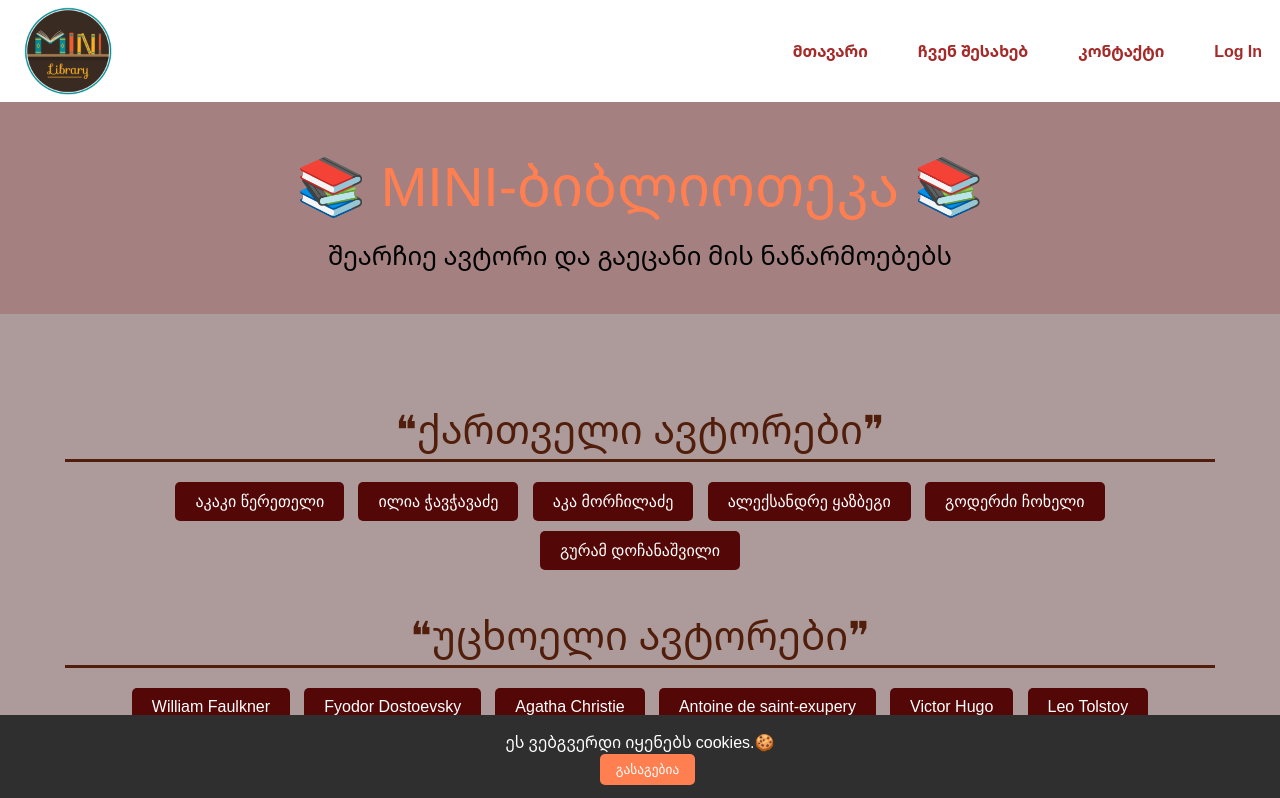
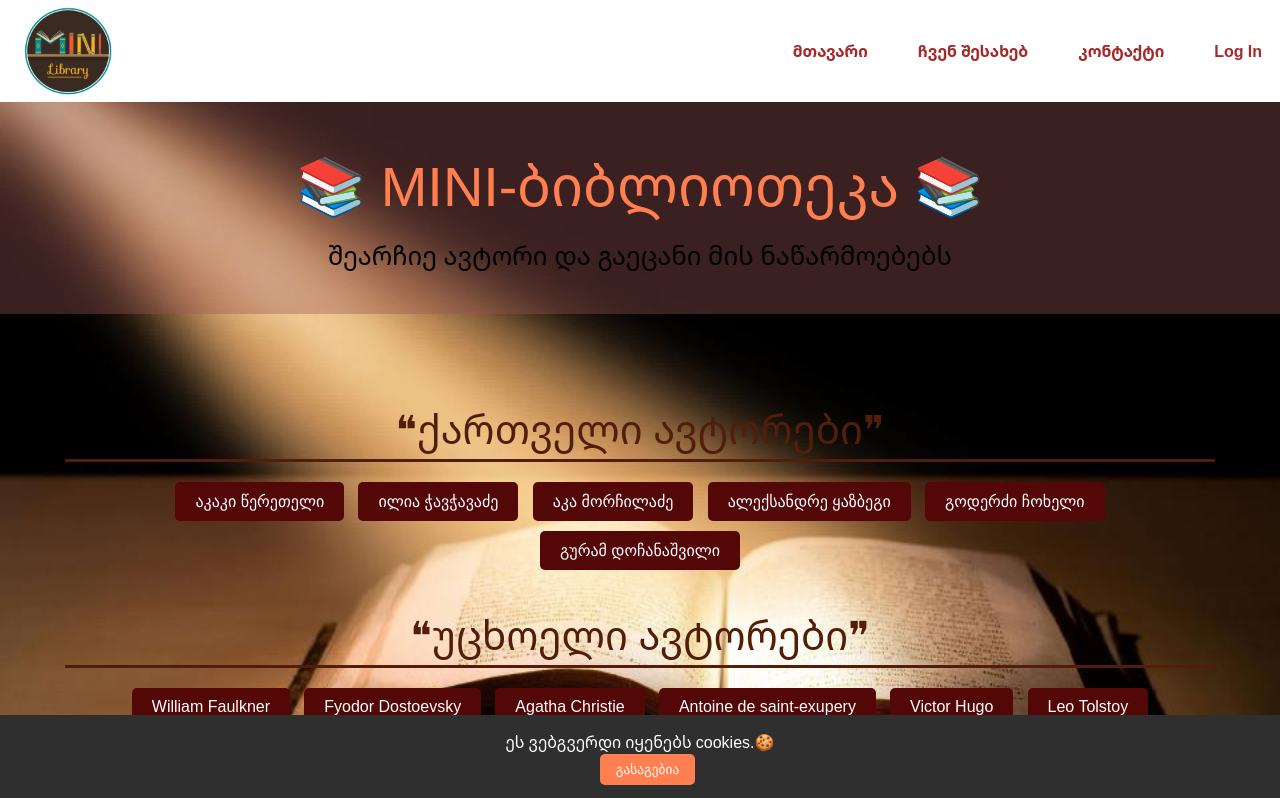
Before and after one commit to Etukk/MINI-Library, a plain HTML site: page index.html in a window 1280 px wide. Shown: the top 798 px of the page. Drawn offline with Linux system fonts and the light colour scheme; no server answers.

Commit message:
Update style.css

```diff
--- a/css/style.css
+++ b/css/style.css
@@ -75,7 +75,7 @@ header p {
   color:black;
 }
 .main {
-  background-image: url("./images/464_konstitucia.jpg");
+  background-image: url("../images/464_konstitucia.jpg");
   background-size: cover;
   background-position: center;
   position: relative;
```
